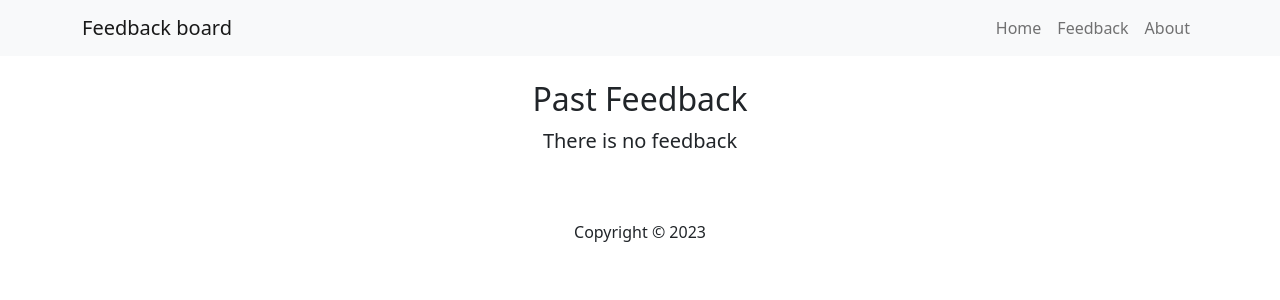
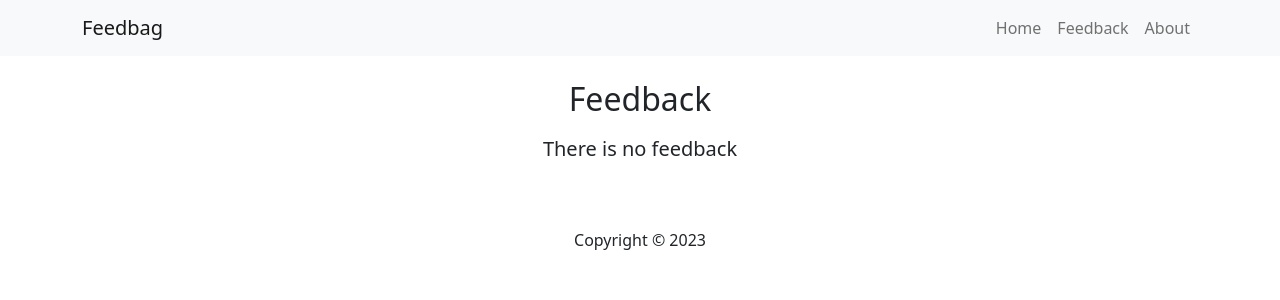
Before and after one commit to NafiurSiddiqui/Feedback, a PHP site: page /feedback.php in a window 1280 px wide. Shown: the top 300 px of the page. Run offline with PHP 8.4, Linux system fonts and the light colour scheme; data that the repository does not hold is empty.

Commit message:
new styling updated

```diff
--- a/about.php
+++ b/about.php
@@ -1,5 +1,5 @@
 <?php include './inc/header.php'; ?>
-				<h2>About</h2>
+				<h2 class="mb-3">About</h2>
 
 				<p class="text-center">
 					Lorem ipsum dolor sit amet consectetur, adipisicing elit. Inventore
--- a/feedback.php
+++ b/feedback.php
@@ -1,26 +1,6 @@
 <?php include './inc/header.php'; ?>
 
 <?php
-	// $feedback = [
-	// 	[
-	// 		'id'=> '1',
-	// 		'name'=> 'Jin Yung',
-	// 		'email'=> 'jin@xing.com',
-	// 		'body'=> 'Putin in sum fidbag!'
-	// 	],
-	// 	[
-	// 		'id'=> '2',
-	// 		'name'=> 'Ryu',
-	// 		'email'=> 'ryu@sf.com',
-	// 		'body'=> 'Otashino khokorocho. FIGHT!!'
-	// 	],
-	// 	[
-	// 		'id'=> '3',
-	// 		'name'=> 'Beth',
-	// 		'email'=> 'bethg@kiss.com',
-	// 		'body'=> 'Beth was written by Kiss.'
-	// 	],
-	// ]
 
 	$sql = 'SELECT * FROM feedback';
 	$result = mysqli_query($conn, $sql); //CONN is coming from the header.
@@ -28,7 +8,7 @@
 ?>
 
 
-				<h2>Past Feedback</h2>
+				<h2 class="mb-3" >Feedback</h2>
 <?php
 	if(empty($feedback)):
 ?>
--- a/inc/header.php
+++ b/inc/header.php
@@ -19,7 +19,7 @@
 	<body>
 		<nav class="navbar navbar-expand-sm navbar-light bg-light mb-4">
 			<div class="container">
-				<a class="navbar-brand" href="#"> Feedback board</a>
+				<a class="navbar-brand" href="#"> Feedbag</a>
 				<button
 					class="navbar-toggler"
 					type="button"
--- a/index.php
+++ b/index.php
@@ -49,7 +49,6 @@
 	}
 
 ?>
-
 
 
 <!-- TO submit to the self in this case the index, we need to specify like this inside action. Or we can submit to other files as well. -->
```
